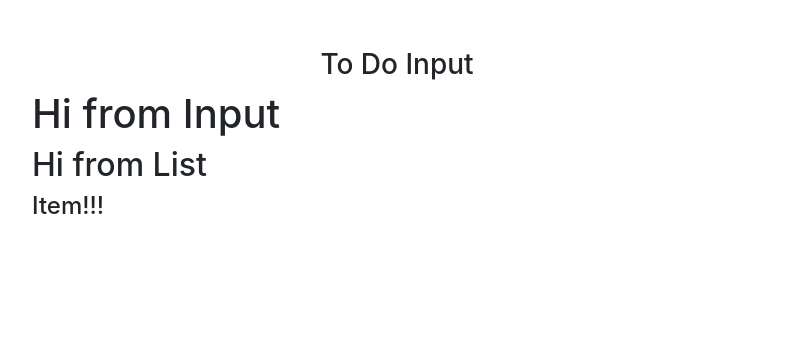
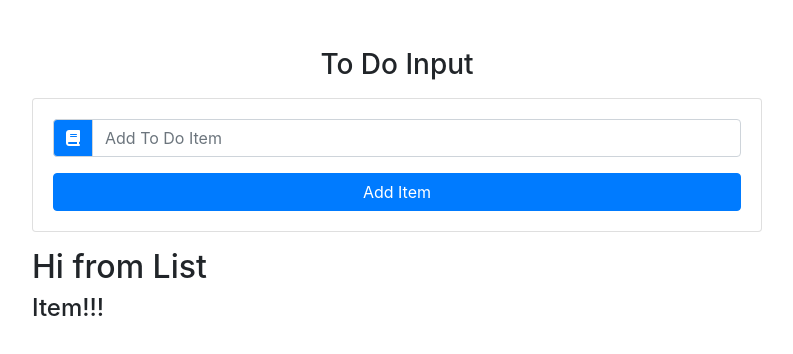
Before and after one commit to spwhittaker/react-to-do, a React (Create React App) app: page / in a window 1280 px wide. Shown: the top 354 px of the page, without its empty margins (243-1036 px from the left). Built offline with nearby package versions, Linux system fonts and the light colour scheme.

Commit message:
bootstrap styling

```diff
--- a/public/index.html
+++ b/public/index.html
@@ -3,7 +3,10 @@
   <head>
     <meta charset="utf-8" />
     <link rel="icon" href="%PUBLIC_URL%/favicon.ico" />
-
+    <script
+      src="https://kit.fontawesome.com/0f65846c23.js"
+      crossorigin="anonymous"
+    ></script>
     <meta name="viewport" content="width=device-width, initial-scale=1" />
     <meta name="theme-color" content="#000000" />
     <meta
--- a/src/Components/ToDoInput.js
+++ b/src/Components/ToDoInput.js
@@ -2,9 +2,31 @@
 
 class ToDoInput extends Component {
   render() {
+    const { item, handleChange, handleSubmit, editItem } = this.props;
     return (
-      <div>
-        <h1>Hi from Input</h1>
+      <div className="card card-body my-3">
+        <form action="submit" onSubmit={handleSubmit}>
+          <div className="input-group">
+            <div className="input-group-prepend">
+              <div className="input-group-text bg-primary text-white">
+                <div className="i fas fa-book"></div>
+              </div>
+            </div>
+            <input
+              type="text"
+              className="form-control text-capitalize"
+              placeholder="add to do item"
+              value={item}
+              onChange={handleChange}
+            />
+          </div>
+          <button
+            type="submit"
+            className="btn btn-block btn-primary mt-3 text-capitalize"
+          >
+            Add item
+          </button>
+        </form>
       </div>
     );
   }
```
